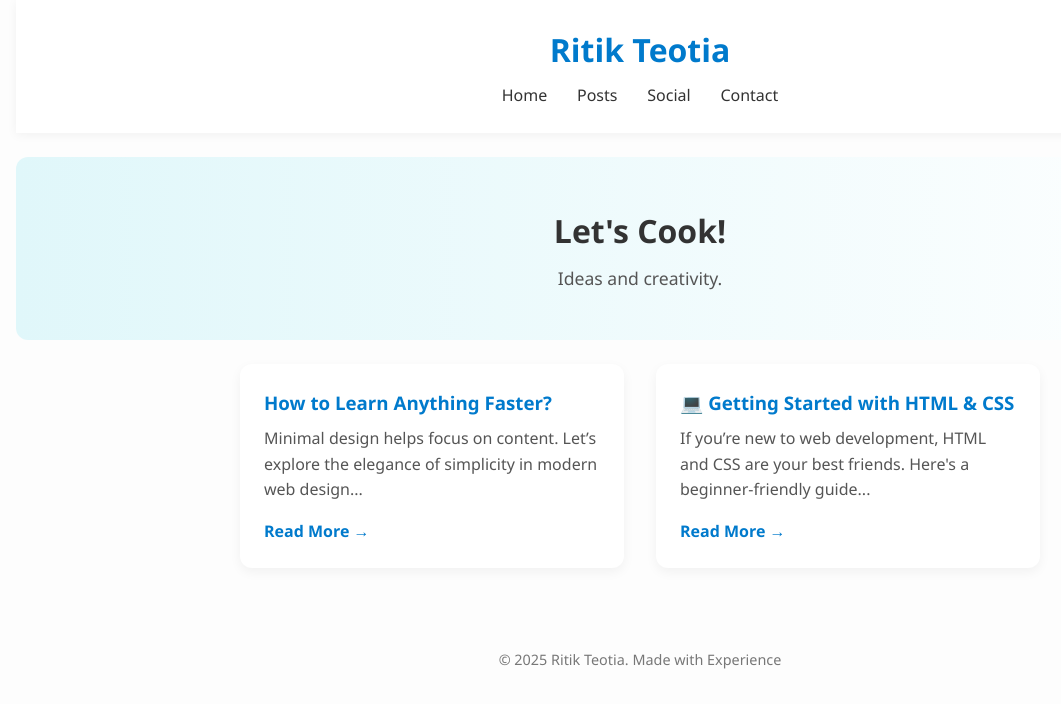
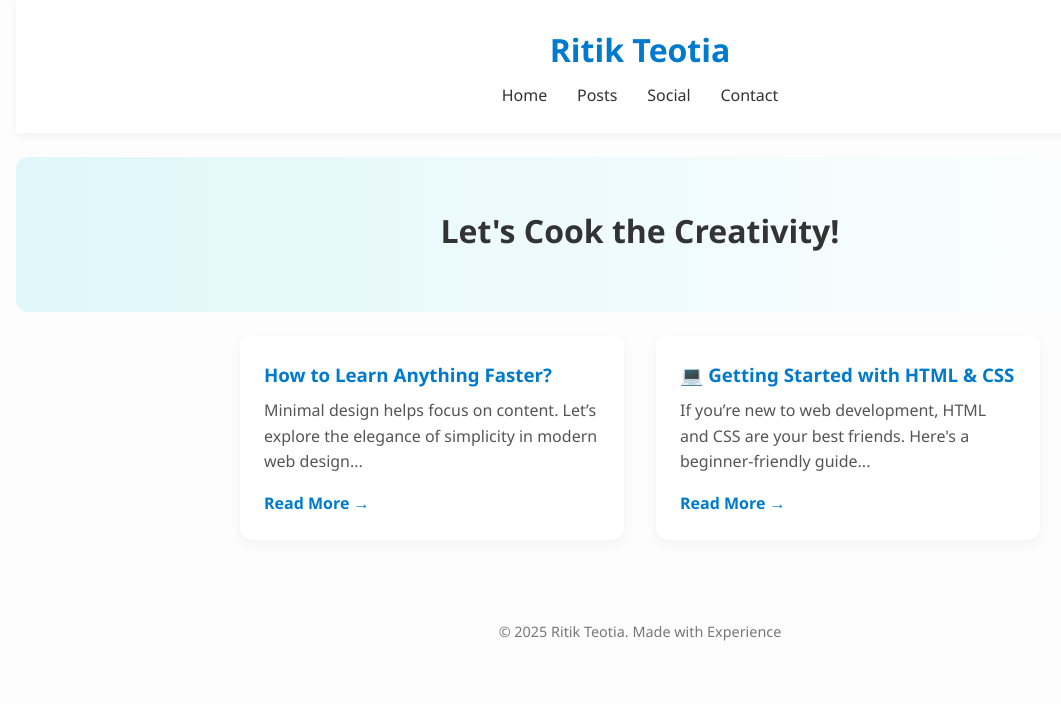
Before and after one commit to ritikteotia/LetsCook, a plain HTML site: page index.html in a window 1280 px wide. Shown: the whole page, without its empty margins (0-1061 px from the left). Drawn offline with Linux system fonts and the light colour scheme; a script that the page names is missing.

Commit message:
Update index.html

```diff
--- a/index.html
+++ b/index.html
@@ -19,8 +19,7 @@
 
   <main>
     <section class="hero">
-      <h2>Let's Cook!</h2>
-      <p>Ideas and creativity.</p>
+      <h2>Let's Cook the Creativity!</h2>
     </section>
 
     <section class="posts">
```
